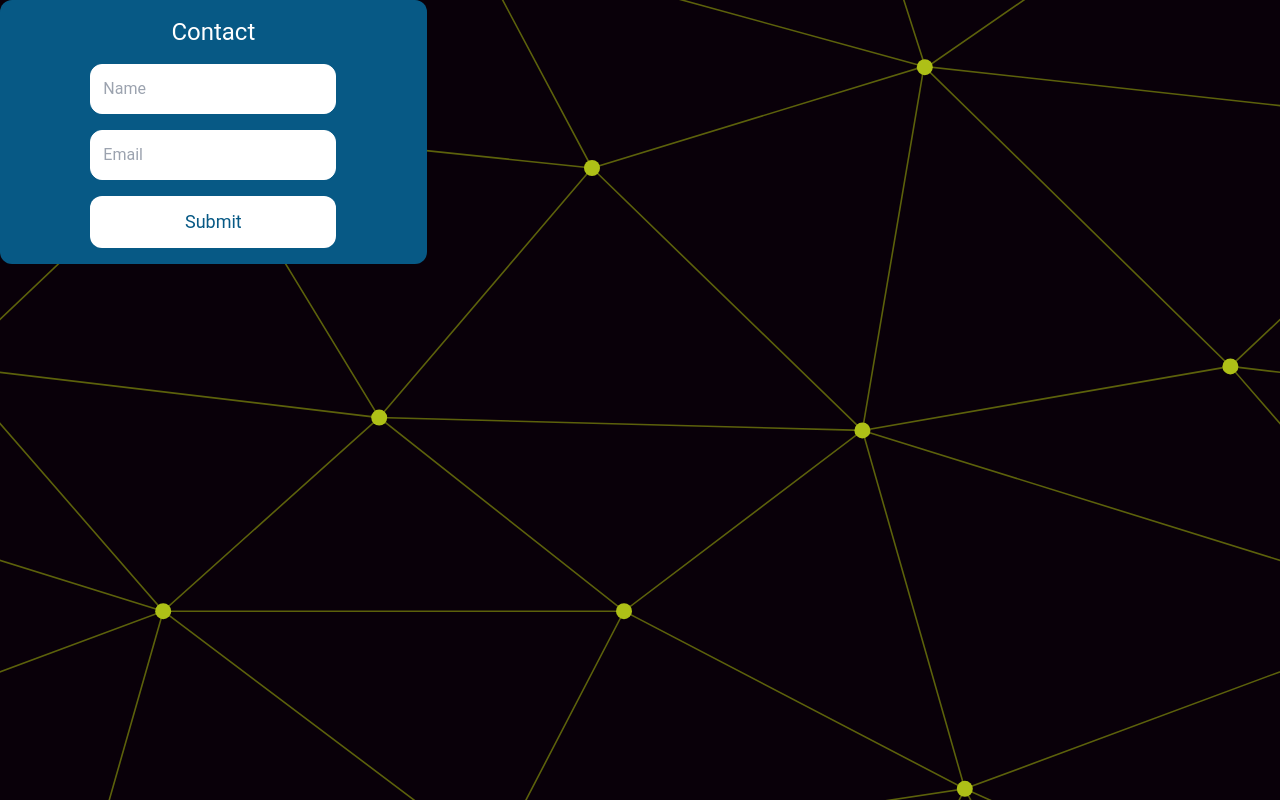
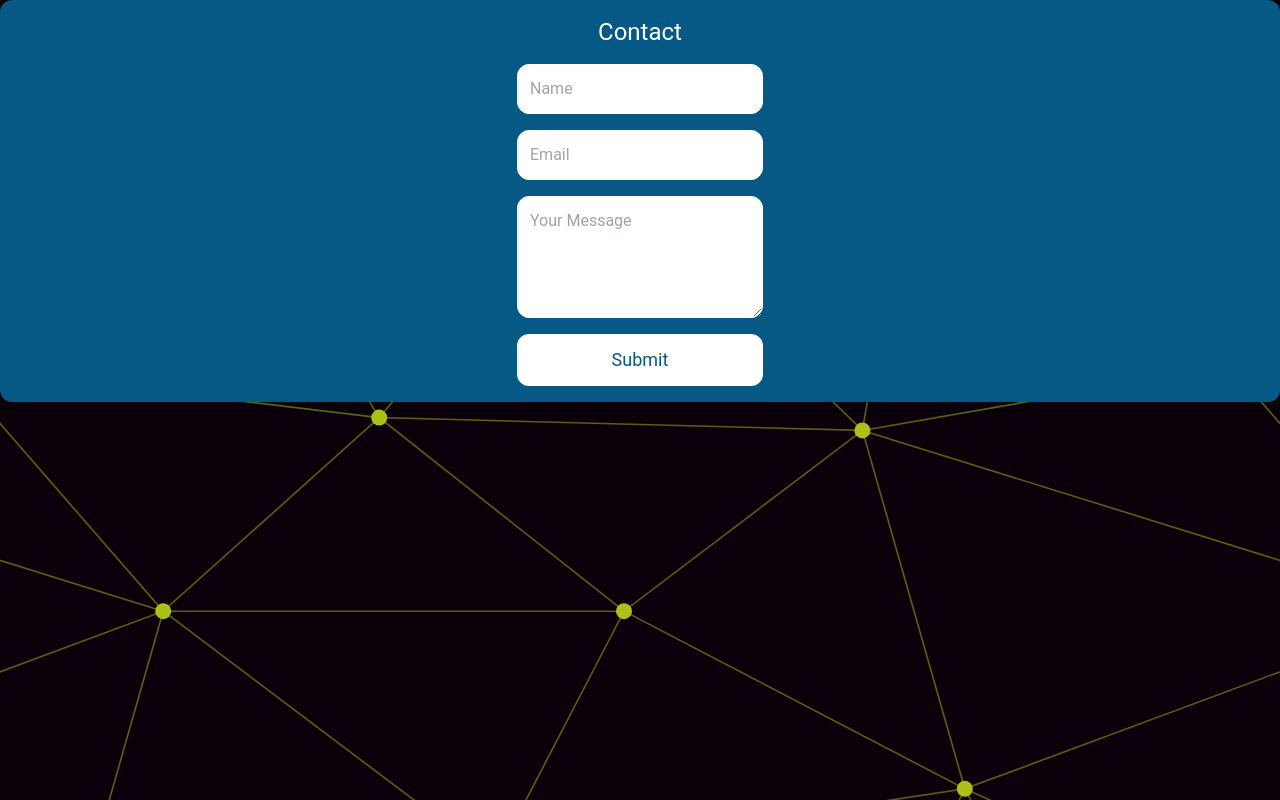
Before and after one commit to risv1/rvfolio, a Next.js app: page /components/Contact in a window 1280 px wide. Built offline with nearby package versions, Linux system fonts and the light colour scheme.

Commit message:
Update Contact.tsx

```diff
--- a/pages/components/Contact.tsx
+++ b/pages/components/Contact.tsx
@@ -3,17 +3,19 @@ import React, { FC, FormEvent, useRef } from "react";
 const Contact: FC = () => {
   const nameRef = useRef<HTMLInputElement>(null);
   const emailRef = useRef<HTMLInputElement>(null);
+  const messageRef = useRef<HTMLTextAreaElement>(null);
 
   const handleSubmit = (event: FormEvent) => {
     event.preventDefault();
-    if (nameRef.current && emailRef.current) {
+    if (nameRef.current && emailRef.current && messageRef.current) {
       nameRef.current.value = "";
       emailRef.current.value = "";
+      messageRef.current.value = "";
     }
   };
 
   return (
-    <div className="bg-sky-800 w-1/3 h-3/5 p-4 rounded-xl">
+    <div className="bg-sky-800 h-fit p-4 rounded-xl">
       <div className="flex items-center justify-center flex-col">
         <h2 className="text-white text-2xl mb-4">Contact</h2>
         <form onSubmit={handleSubmit} className="flex flex-col space-y-4">
@@ -29,6 +31,12 @@ const Contact: FC = () => {
             placeholder="Email"
             className="w-full p-3 border border-white rounded-xl"
           />
+          <textarea
+            ref={messageRef}
+            placeholder="Your Message"
+            className="w-full p-3 border border-white rounded-xl"
+            rows={4}
+          ></textarea>
           <button
             type="submit"
             className="bg-white text-sky-800 text-lg px-6 py-3 rounded-xl hover:bg-yellow-300 hover:text-sky-800 transition duration-300"
```
